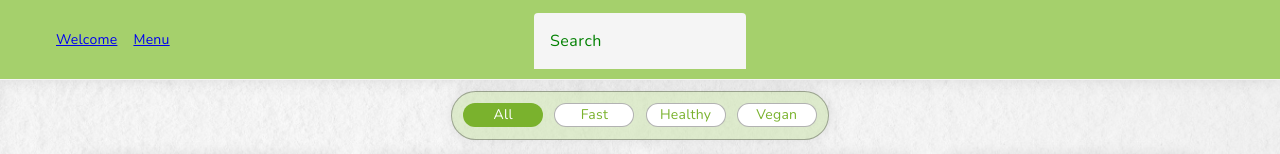
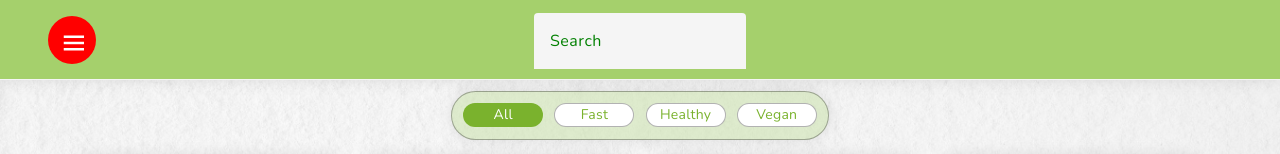
Before and after one commit to yurii-tsymbala/Food-Menu, an Angular app: page /menu in a window 1280 px wide. Shown: the top 154 px of the page. Built offline with nearby package versions, Linux system fonts and the light colour scheme; data requests are answered from the project's data file; grey boxes are pictures that could not be loaded.

Commit message:
ConfigureDropDown Component

```diff
--- a/src/app/app.module.ts
+++ b/src/app/app.module.ts
@@ -14,6 +14,7 @@ import { RouterLink } from "@angular/router";
 import { HeaderComponent } from "./components/header/header.component";
 import { FooterComponent } from "./components/footer/footer.component";
 import { SearchComponent } from "./components/search/search.component";
+import { DropdownComponent } from './components/dropdown/dropdown.component';
 
 @NgModule({
     declarations: [
@@ -21,6 +22,7 @@ import { SearchComponent } from "./components/search/search.component";
         HeaderComponent,
         FooterComponent,
         SearchComponent,
+        DropdownComponent,
     ],
     imports: [
         BrowserModule,
--- /dev/null
+++ b/src/app/components/dropdown/dropdown.component.html
@@ -0,0 +1,23 @@
+<span class="fill-remaining-space">
+    <button class="main-btn"
+        mat-icon-button
+        [matMenuTriggerFor]="menu"
+        #menuTrigger="matMenuTrigger"
+        (mouseover)="menuTrigger.openMenu()"
+
+    >
+        <mat-icon class="main-icon">menu</mat-icon>
+    </button>
+    <mat-menu #menu="matMenu" [overlapTrigger]="false">
+        <span (mouseleave)="menuTrigger.closeMenu()">
+            <button mat-menu-item routerLink="">
+                <mat-icon>home</mat-icon>
+                <span class="text">Home</span>
+            </button>
+            <button mat-menu-item routerLink="menu">
+                <mat-icon>restaurant</mat-icon>
+                <span class="text">Menu</span>
+            </button>
+        </span>
+    </mat-menu>
+</span>
--- /dev/null
+++ b/src/app/components/dropdown/dropdown.component.scss
@@ -0,0 +1,31 @@
+$greenText: #7ab22d;
+
+:host {
+    position: absolute;
+    left: 3rem;
+    color: white;
+    width: 3rem;
+    height: 3rem;
+    display: flex;
+    align-items: center;
+    justify-content: center;
+}
+
+.main-btn {
+  padding: 12px;
+  background-color: red;
+}
+
+.main-icon {
+    font-size: 30px;
+  }
+
+.text {
+    color:#7ab22d;
+}
+
+.fill-remaining-space {
+    /* This fills the remaining space, by using flexbox.
+       Every toolbar row uses a flexbox row layout. */
+    flex: 1 1 auto;
+  }
--- a/src/app/components/header/header.component.html
+++ b/src/app/components/header/header.component.html
@@ -1,5 +1,2 @@
-<div class="navigation">
-    <a routerLink="">Welcome</a>
-    <a routerLink="menu">Menu</a>
-</div>
-    <search></search>
+<dropdown></dropdown>
+<search></search>
--- a/src/app/components/header/header.component.scss
+++ b/src/app/components/header/header.component.scss
@@ -23,22 +23,3 @@ $greenText: #7ab22d;
     align-items: center;
     position: absolute;
 }
-
-a {
-    height: fit-content;
-    width: fit-content;
-    margin: 0.5rem;
-    text-align: center;
-}
-
-a:visited {
-    color: rgb(158, 153, 153);
-}
-
-a:hover {
-    color: white;
-}
-
-a:active {
-    color: white;
-}
--- a/src/app/menu/components/welcome/welcome.component.scss
+++ b/src/app/menu/components/welcome/welcome.component.scss
@@ -4,7 +4,8 @@
     align-items: center;
     justify-content: center;
     width: 100%;
-    height: calc(100vh - 6rem);
+    min-height: calc(100vh - 8rem);
+    margin-top: 5rem;
     color: white;
     font-size: 4rem;
     background-size: cover;
```
Also changed, not shown: src/app/components/dropdown/dropdown.component.ts (added, +8 -0 lines), src/app/shared/material.module.ts (+23 -2 lines), src/styles.scss (line endings or trailing spaces).
